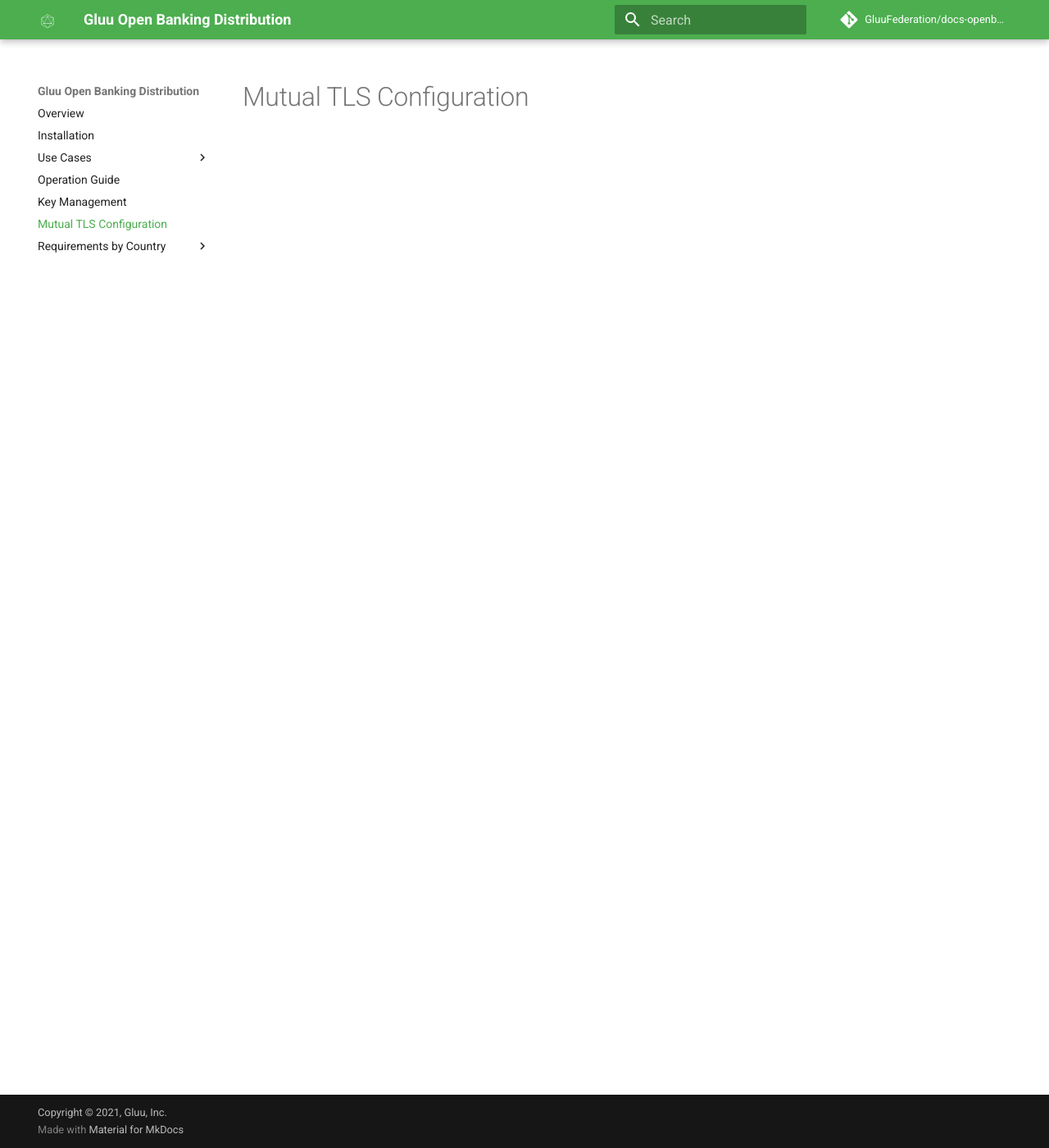
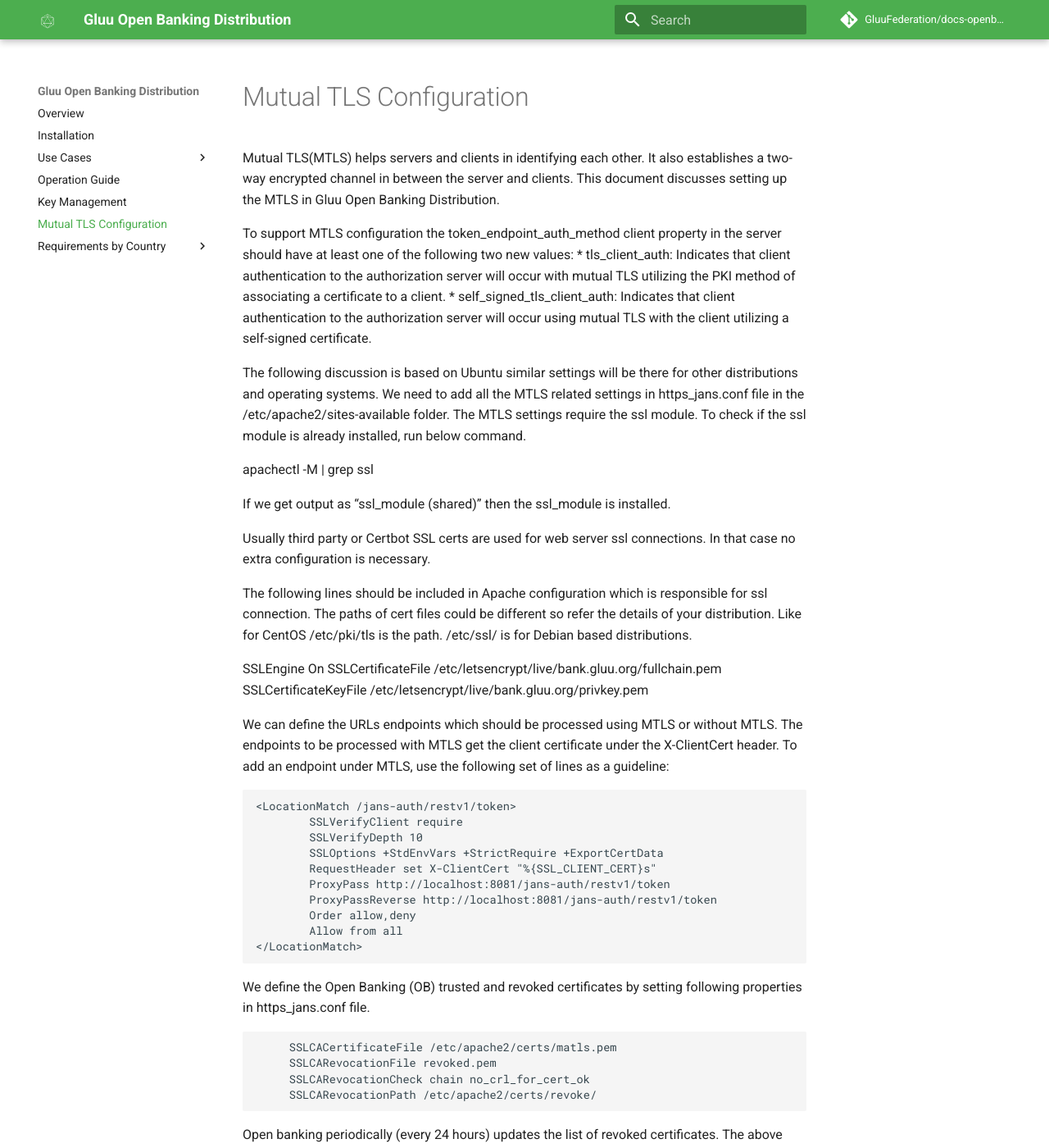
Before and after one commit to GluuFederation/docs-openbanking-prod, an MkDocs documentation site: the page built from docs/source/mtls.md, in a window 1280 px wide and 1400 px high. Shown: the whole window at 82% size. Built offline with MkDocs 1.6.1 and Material for MkDocs 9.7.7, drawn with Linux system fonts in a browser that asks for light colours; comment, search, counter and statistics services are not loaded; some of the changed text lies outside the part shown.

Commit message:
Update mtls.md
Added initial content

````diff
--- a/docs/source/mtls.md
+++ b/docs/source/mtls.md
@@ -1 +1,48 @@
 # Mutual TLS Configuration
+Mutual TLS(MTLS) helps servers and clients in identifying each other. It also establishes a two-way encrypted channel in between the server and clients. This document discusses setting up the MTLS in Gluu Open Banking Distribution.
+
+To support MTLS configuration the token_endpoint_auth_method client property in the server should have at least one of the following two new values:
+* tls_client_auth: Indicates that client authentication to the authorization server will occur with mutual TLS utilizing the PKI method of associating a certificate to a client.
+* self_signed_tls_client_auth: Indicates that client authentication to the authorization server will occur using mutual TLS with the client utilizing a self-signed certificate.
+
+The following discussion is based on Ubuntu similar settings will be there for other distributions and operating systems. We need to add all the MTLS related settings in https_jans.conf file in the /etc/apache2/sites-available folder. The MTLS settings require the ssl module. To check if the ssl module is already installed, run below command.
+
+apachectl -M | grep ssl
+
+If we get output as “ssl_module (shared)” then the ssl_module is installed.
+
+Usually third party or Certbot SSL certs are used for web server ssl connections. In that case no extra configuration is necessary.
+
+The following lines should be included in Apache configuration which is responsible for ssl connection. The paths of cert files could be different so refer the details of your distribution. Like for CentOS /etc/pki/tls is the path. /etc/ssl/ is for Debian based distributions.
+
+SSLEngine On
+SSLCertificateFile /etc/letsencrypt/live/bank.gluu.org/fullchain.pem
+SSLCertificateKeyFile /etc/letsencrypt/live/bank.gluu.org/privkey.pem
+
+We can define the URLs endpoints which should be processed using MTLS or without MTLS. The endpoints to be processed with MTLS get the client certificate under the X-ClientCert header.
+To add an endpoint under MTLS, use the following set of lines as a guideline:
+
+```
+<LocationMatch /jans-auth/restv1/token>
+        SSLVerifyClient require
+        SSLVerifyDepth 10
+        SSLOptions +StdEnvVars +StrictRequire +ExportCertData
+        RequestHeader set X-ClientCert "%{SSL_CLIENT_CERT}s"
+        ProxyPass http://localhost:8081/jans-auth/restv1/token
+        ProxyPassReverse http://localhost:8081/jans-auth/restv1/token
+        Order allow,deny
+        Allow from all
+</LocationMatch>
+```
+We define the Open Banking (OB) trusted and revoked certificates by setting following properties in https_jans.conf file.
+
+```
+     SSLCACertificateFile /etc/apache2/certs/matls.pem
+     SSLCARevocationFile revoked.pem
+     SSLCARevocationCheck chain no_crl_for_cert_ok
+     SSLCARevocationPath /etc/apache2/certs/revoke/
+```
+
+Open banking periodically (every 24 hours) updates the list of revoked certificates. The above lines indicates that the mtls.pem file has the valid OB certificates and the revoked.pem has the revoked certificates.
+
+SSLCARevocationCheck directive enables the certificate revocation list (CRL) and the with no_crl_for_cert_ok mod_ssl succeeds when no CRL(s) for the checked certificate(s) were found in the locations defined with SSLCARevocationFile and SSLCARevocationPath.
````
